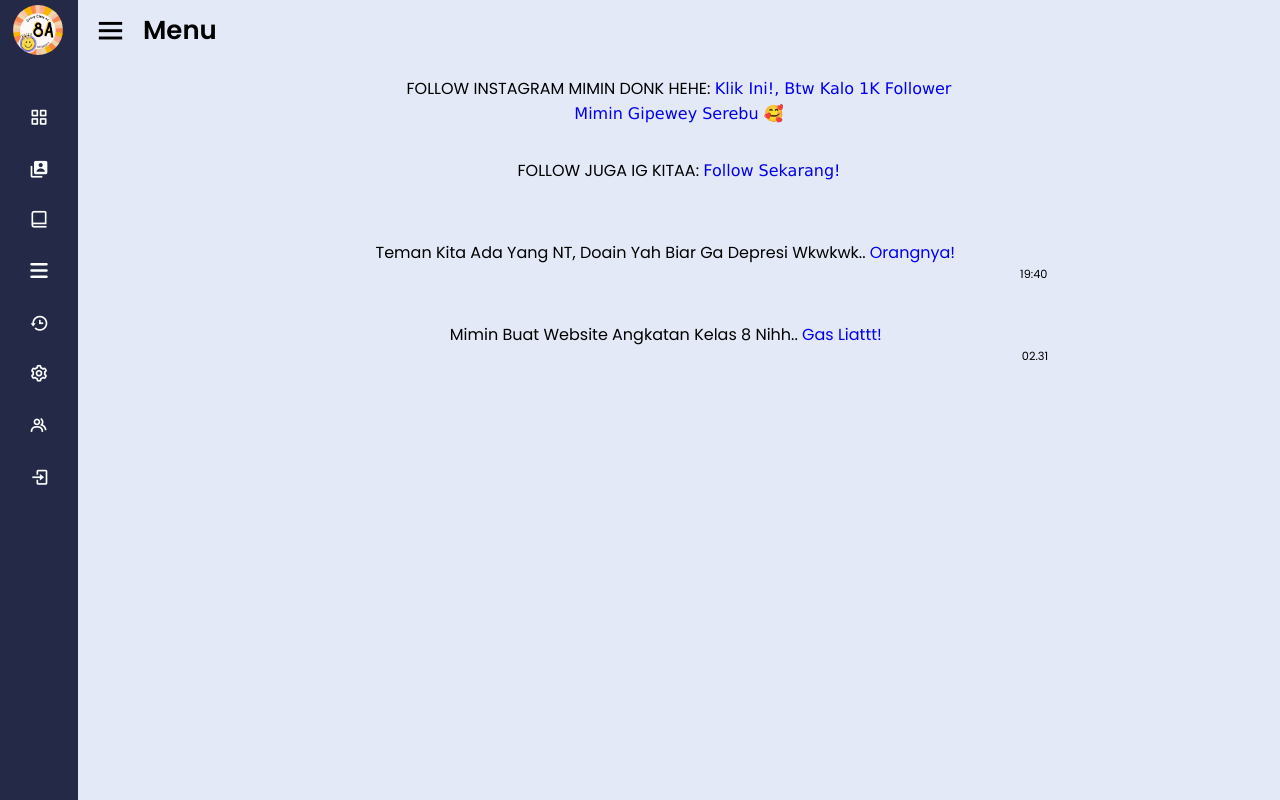
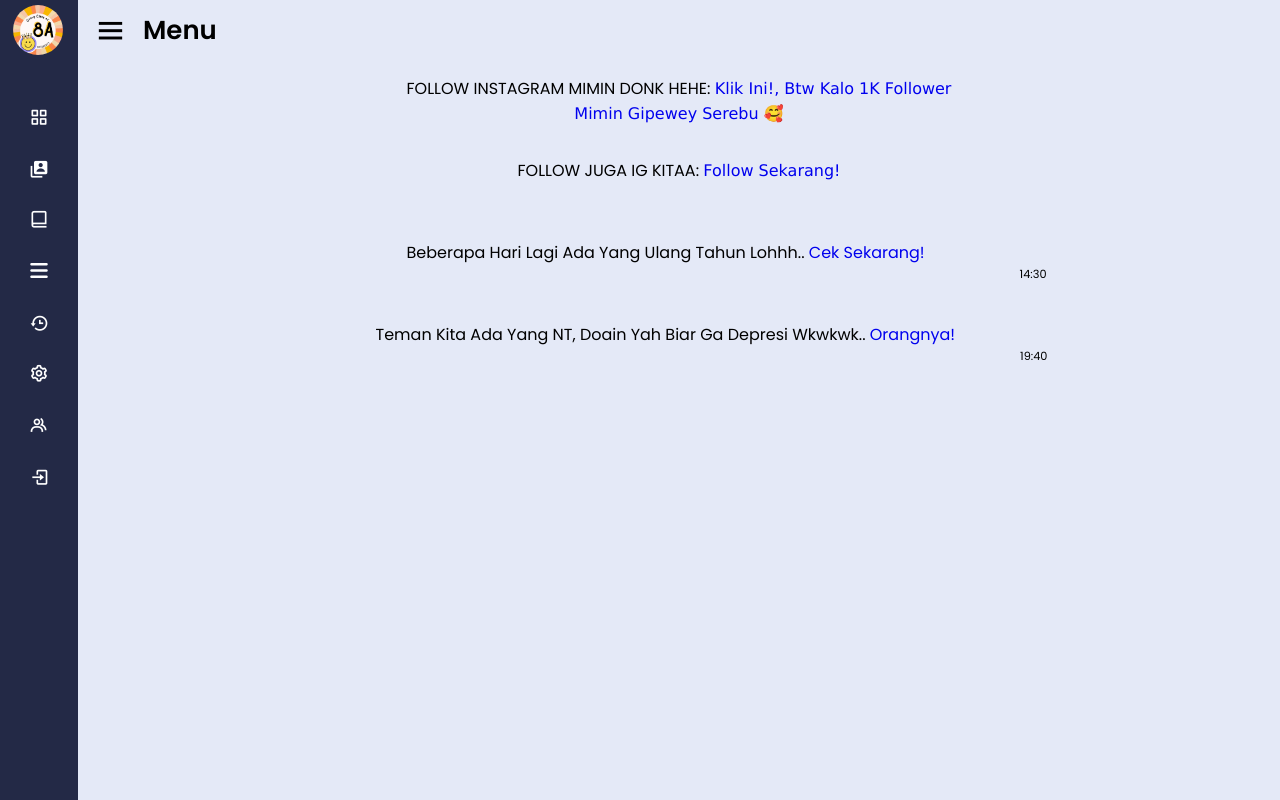
Before and after one commit to reinharddaveyunardi/Kelas8A, a PHP site: page /home.html in a window 1280 px wide. Run offline with PHP 8.4, Linux system fonts and the light colour scheme.

Commit message:
Add files via upload

```diff
--- a/main/hmm.html
+++ b/main/hmm.html
@@ -38,8 +38,8 @@
     <script src="script.js"></script>
   </body>
   <style>
-    :root {
-        background-color: rgb(134, 121, 121);
+:root {
+  background-color: rgb(134, 121, 121);
   --color-white: #ffffff;
   --color-black: #000000;
   --color-glass: rgba(255, 255, 255, 0.05);
@@ -141,7 +141,7 @@ let dayBox = document.getElementById("day-box");
 let hrBox = document.getElementById("hr-box");
 let minBox = document.getElementById("min-box");
 let secBox = document.getElementById("sec-box");
-let endDate = new Date(2023,1, 42, 6, 00);
+let endDate = new Date(2023,2, 18, 170, 00);
 let endTime = endDate.getTime();
 
 function countdown() {
--- a/main/home.html
+++ b/main/home.html
@@ -76,7 +76,7 @@
           <li><a href="photo-8a.html"><i class='bx bx-photo-album' ></i>Album Foto</a></li>
           <li><a href="karya.html"><i class='bx bx-book' ></i>Karya Kami</a></li>
           <li><a href="8a-class.html"><i class='bx bx-message-dots' ></i>Pencapaian</a></li>
-          <li><a href="ultah.html"><i class='bx bx-cake' ></i>Ulang Tahun</a></li>
+          <li><a href="hmm.html"><i class='bx bx-cake' ></i>Ulang Tahun</a></li>
         </ul>
       </li>
       <li>
@@ -140,23 +140,18 @@
     </div>
     </div>
       <p style="text-align: center;">FOLLOW INSTAGRAM MIMIN DONK HEHE: <a class="link-ig" href="https://instagram.com/ur.xelll?igshid=ZSDdkNTiNTM=" style="text-decoration: none; font-family: 'Lucida Sans', 'Lucida Sans Regular', 'Lucida Grande', 'Lucida Sans Unicode', Geneva, Verdana, sans-serif; transition: all 0.5s ease;">Klik Ini!, Btw Kalo 1K Follower <br>Mimin Gipewey Serebu 🥰</a></p>
+
       <p style="text-align: center;">FOLLOW JUGA IG KITAA: <a class="link-ig" href="https://instagram.com/eixtha_00?igshid=ZSDdkNTiNTM=" style="text-decoration: none; font-family: 'Lucida Sans', 'Lucida Sans Regular', 'Lucida Grande', 'Lucida Sans Unicode', Geneva, Verdana, sans-serif; transition: all 0.5s ease;" > Follow Sekarang!</a></p>
       <br>
+      <p style="text-align: center;">Beberapa Hari Lagi Ada Yang Ulang Tahun Lohhh..   <a class="ultah" style="text-decoration: none; transition: all 0.5s ease;" href="hmm.html">Cek Sekarang!</a><span class="waktu-1">14:30</span></p>
+      <br>
       <p style="text-align: center;">Teman Kita Ada Yang NT, Doain Yah Biar Ga Depresi Wkwkwk.. <a class="ultah" style="text-decoration: none; transition: all 0.5s ease;" href="shandy.html">Orangnya!</a><span class="waktu">19:40</span></p>
-      <br>
-      <p style="text-align: center;">Mimin Buat Website Angkatan Kelas 8 Nihh.. <a class="ultah" style="text-decoration: none; transition: all 0.5s ease;" href="https://kelas8.pages.dev/">Gas Liattt!</a><span class="waktu-2">02.31</span></p>
   </section>
   <style>
     .link-ig:hover{
       color: rgb(255, 255, 255);
       background-color: rgb(90, 80, 231);
       border-radius: 5px;
-    }
-    .waktu-2{
-      position: relative;
-      font-size: 0.3cm;
-      top: 20px;
-      left: 140px;
     }
     .waktu-1{
       position: relative;
```
Also changed, not shown: main/css/ultah.css (+4 -4 lines), main/ultah.html (+6 -4 lines).
